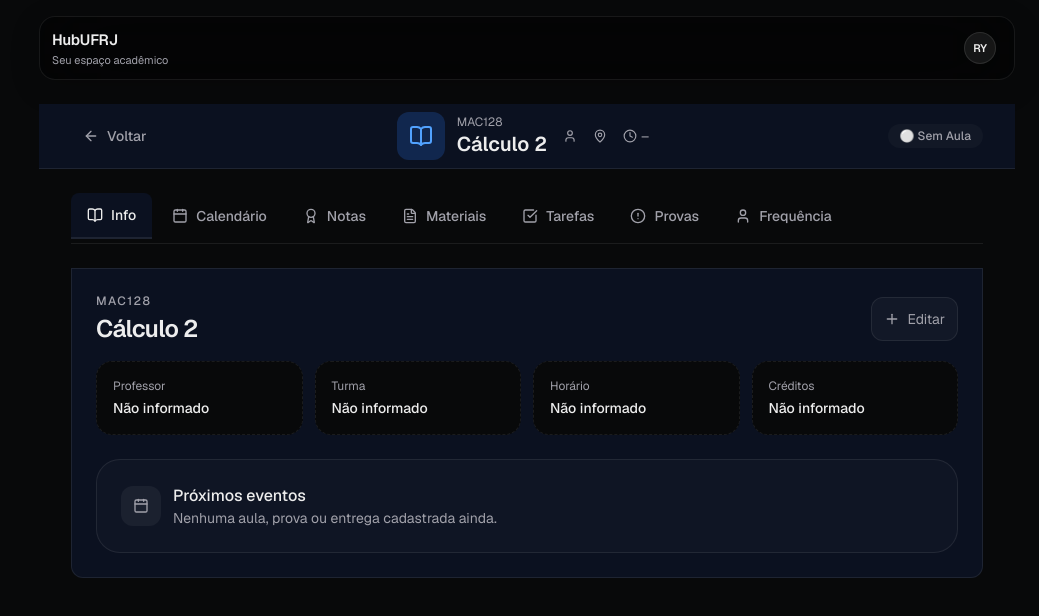
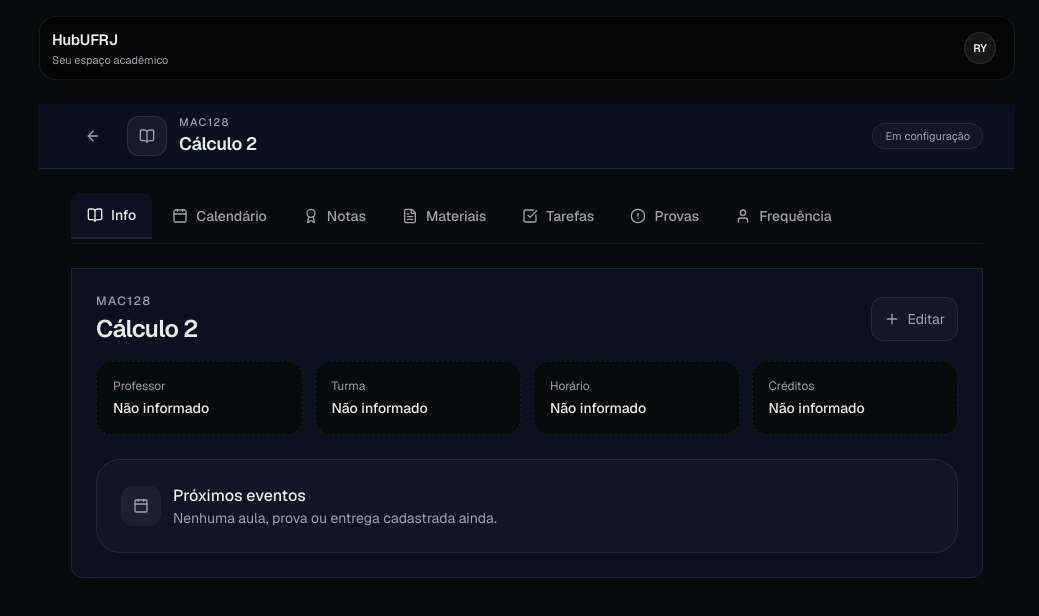
Before and after one commit to yujiraphael/hubufrj, a Next.js app: page /disciplinas/calculo-2 in a window 1280 px wide. Shown: the top 616 px of the page, without its empty margins (241-1280 px from the left). Built offline with nearby package versions, Linux system fonts and the light colour scheme.

Commit message:
refactor: prepara materia base para dados reais

```diff
--- a/src/components/subjects/SubjectHeader.tsx
+++ b/src/components/subjects/SubjectHeader.tsx
@@ -1,9 +1,8 @@
 'use client';
 
-import { ArrowLeft, BookOpen, User, MapPin, Clock } from 'lucide-react';
+import { ArrowLeft, BookOpen } from 'lucide-react';
 import { useRouter } from 'next/navigation';
 import type { Subject } from './types';
-import { createSubjectSummary } from './types';
 
 interface SubjectHeaderProps {
   subject: Subject;
@@ -11,63 +10,32 @@ interface SubjectHeaderProps {
 
 export function SubjectHeader({ subject }: SubjectHeaderProps) {
   const router = useRouter();
-  const summary = createSubjectSummary(subject, new Date());
 
   return (
-    <header className="bg-[var(--surface)] border-b border-[var(--border)] sticky top-0 z-40">
-      <div className="max-w-7xl mx-auto px-4 sm:px-6 lg:px-8">
-        <div className="flex items-center justify-between h-16">
+    <header className="sticky top-0 z-40 border-b border-[var(--border)] bg-[var(--surface)]/95 backdrop-blur-xl">
+      <div className="mx-auto flex h-16 max-w-7xl items-center gap-3 px-4 sm:px-6 lg:px-8">
         <button
           type="button"
           onClick={() => router.back()}
-            className="flex min-h-11 items-center gap-2 rounded-xl px-3 py-2 text-sm font-medium text-muted-foreground transition-colors hover:bg-[var(--elevated)] hover:text-foreground"
+          className="flex h-11 w-11 flex-shrink-0 items-center justify-center rounded-xl text-muted-foreground transition-colors hover:bg-[var(--elevated)] hover:text-foreground"
           aria-label="Voltar para a página anterior"
         >
           <ArrowLeft className="h-4 w-4" aria-hidden="true" />
-            <span className="hidden sm:inline">Voltar</span>
         </button>
 
-          <div className="flex-1 flex items-center justify-center gap-4">
-            <div className="flex items-center gap-3">
-              <div className="w-12 h-12 rounded-xl bg-blue-500/20 flex items-center justify-center">
-                <BookOpen className="h-6 w-6 text-blue-400" aria-hidden="true" />
+        <div className="flex min-w-0 flex-1 items-center gap-3">
+          <div className="flex h-10 w-10 flex-shrink-0 items-center justify-center rounded-xl bg-white/[0.05] ring-1 ring-inset ring-white/10">
+            <BookOpen className="h-4 w-4 text-muted-foreground" aria-hidden="true" />
           </div>
-              <div>
-                <p className="text-xs text-muted-foreground">{subject.code}</p>
-                <h1 className="text-xl font-semibold text-foreground truncate">{subject.name}</h1>
+          <div className="min-w-0">
+            <p className="text-[11px] font-medium tracking-[0.12em] text-muted-foreground">{subject.code}</p>
+            <h1 className="truncate text-base font-semibold tracking-[-0.02em] text-foreground sm:text-lg">{subject.name}</h1>
           </div>
         </div>
 
-            <div className="hidden md:flex items-center gap-4 text-sm text-muted-foreground">
-              <span className="flex items-center gap-1">
-                <User className="h-3.5 w-3.5" aria-hidden="true" />
-                {subject.professor}
+        <span className="rounded-full border border-white/10 bg-white/[0.03] px-3 py-1 text-[11px] text-muted-foreground">
+          Em configuração
         </span>
-              <span className="flex items-center gap-1">
-                <MapPin className="h-3.5 w-3.5" aria-hidden="true" />
-                {subject.schedule.room}
-              </span>
-              <span className="flex items-center gap-1">
-                <Clock className="h-3.5 w-3.5" aria-hidden="true" />
-                {subject.schedule.startTime}–{subject.schedule.endTime}
-              </span>
-            </div>
-          </div>
-
-          <div className="flex items-center gap-2">
-            <span className={`px-3 py-1 text-xs font-medium rounded-full ${
-              summary.status === 'current' ? 'bg-blue-500/20 text-blue-400' :
-              summary.status === 'upcoming' ? 'bg-amber-500/20 text-amber-400' :
-              summary.status === 'done' ? 'bg-green-500/20 text-green-400' :
-              'bg-[var(--elevated)] text-muted-foreground'
-            }`}>
-              {summary.status === 'current' && '🔴 Aula Agora'}
-              {summary.status === 'upcoming' && '🟡 Próxima'}
-              {summary.status === 'done' && '🟢 Concluída'}
-              {summary.status === 'no_classes_today' && '⚪ Sem Aula'}
-            </span>
-          </div>
-        </div>
       </div>
     </header>
   );
```
Lines whose indentation alone changed are shown as unchanged.
